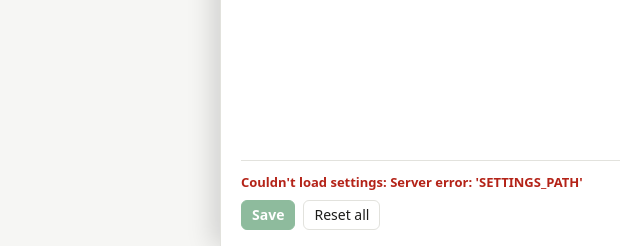
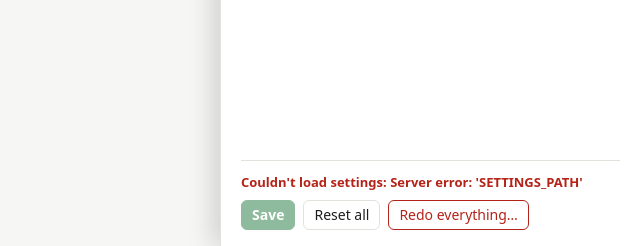
Before and after one commit to MiguelAntonioMaciasMeza/cully, a Flask app: page / in a window 1280 px wide, after a click on "Settings". Shown: the part 554-800 px from the top of the page, without its empty margins (640-1280 px from the left). Run offline with Flask 3, Linux system fonts and the light colour scheme; parts of the project's set-up code (start-up, migrations or seed data) failed here and were passed over.

Commit message:
Added the ability to forcefully run the pipeline, regardless if changes are made to settings

```diff
--- a/modules/models/catalog.py
+++ b/modules/models/catalog.py
@@ -930,6 +930,10 @@ class Catalog:
         self.record_catalog_run("tracking_started", "-")
         return True
 
+    def processed_photos(self, step: str) -> set[str]:
+        """Returns back every photo step has results for, current or not"""
+        return self._processed_hashes(step)
+
     def stale_photos(self, step: str, fingerprint: str) -> set[str]:
         """Returns back photos whose step results were made with other settings than fingerprint"""
         if self.cursor is None or self.catalog_connection is None:
--- a/modules/web/app.py
+++ b/modules/web/app.py
@@ -368,6 +368,12 @@ def register_routes(app: Flask) -> None:
             abort(400, f"steps must be a list from: {', '.join(STEPS)}")
         if ("redo" in steps) != (redo is not None):
             abort(400, "The redo step and \"redo\" go together")
+        #"all" redoes every photo, not just out-of-date ones
+        redo_all = body.get("all", False)
+        if not isinstance(redo_all, bool):
+            abort(400, "all must be true or false")
+        if redo_all and redo is None:
+            abort(400, "\"all\" needs \"redo\"")
 
         #Only scan and import read a folder
         folder = body.get("folder")
@@ -396,7 +402,8 @@ def register_routes(app: Flask) -> None:
         if not pipeline_ready():
             abort(400, "This server can't run the pipeline. Start it with venv-main.")
         try:
-            get_runner().start(Path(folder) if folder else None, steps, embeddings, import_to, redo)
+            get_runner().start(Path(folder) if folder else None, steps, embeddings, import_to, redo,
+                               redo_all=redo_all)
         except RunBusy:
             abort(409, "A run is already going")
         return get_runner().snapshot(), 202
--- a/modules/web/runner.py
+++ b/modules/web/runner.py
@@ -46,7 +46,7 @@ class Runner:
 
     def start(self, folder: Path | None, steps: list[str], embeddings: bool = False,
               import_to: Path | None = None, redo: str | None = None, export_to: Path | None = None,
-              export_mode: str | None = None) -> None:
+              export_mode: str | None = None, redo_all: bool = False) -> None:
         """Starts a run in the background. folder can be None for catalog-only runs (redo, re-rank).
         With export_mode, runs the export (python -m export) instead of main.py. Raises RunBusy if one is already going."""
         if export_mode is not None:
@@ -66,6 +66,8 @@ class Runner:
             args += ["--import-to", str(import_to)]
         if redo is not None:
             args += ["--redo", redo]
+            if redo_all:
+                args.append("--all")
         self._launch(args + self._catalog_args(), folder, steps)
 
     def download_model(self, name: str, folder: Path) -> None:
--- a/modules/web/static/app.css
+++ b/modules/web/static/app.css
@@ -230,6 +230,8 @@ body[data-filter="unranked"] :is(.lane, .burst, .event):not(:has(.card[data-rank
 .settings-actions button[hidden] { display: none; }
 #settings-rerank, #settings-redo { margin-left: auto; border-color: var(--rank); color: var(--rank); font-weight: 600; }
 #settings-rerank:not([hidden]) + #settings-redo { margin-left: 0; }
+/* Forces a full redo, so it looks like a warning */
+#settings-redo-all { border-color: var(--bad); color: var(--bad); }
 .settings-note.good { color: var(--good); font-weight: 600; }
 .settings-note.bad { color: var(--bad); font-weight: 600; }
 .model-status { display: flex; gap: 10px; align-items: center; justify-content: space-between; }
--- a/modules/web/static/app.js
+++ b/modules/web/static/app.js
@@ -1017,6 +1017,7 @@ function updateSettingsButtons() {
   $("settings-reset").disabled = settingsLocked;
   $("settings-rerank").disabled = settingsLocked;
   $("settings-redo").disabled = settingsLocked;
+  $("settings-redo-all").disabled = settingsLocked;
   const lockNote = "A run is going. Settings can change once it's done.";
   if (settingsLocked) settingsNote(lockNote, "");
   else if ($("settings-note").textContent === lockNote) settingsNote("", "");
@@ -1125,6 +1126,21 @@ showSettingsView(savedSettingsView());
 
 $("settings-rerank").addEventListener("click", () => $("stale-rerank").click());
 $("settings-redo").addEventListener("click", () => $("stale-redo").click());
+$("settings-redo-all").addEventListener("click", async () => {
+  //The run reads the saved settings, so unsaved edits would be ignored
+  if (dirty.size) {
+    settingsNote("Save or reset your changes before redoing everything.", "bad");
+    return;
+  }
+  //Redoes every photo, settings changed or not, so warn first
+  const ok = confirm(
+    "Force redo everything?\n\n"
+    + "Every photo's people, faces, eye checks and sharpness scores are deleted and found again "
+    + "from scratch, even if nothing changed. Then everything is re-ranked.\n\n"
+    + "Your keep/reject choices stay. This runs on the whole catalog and can take a long time."
+  );
+  if (ok && (await runWith({ redo: "objects", all: true }))) openRunPanel();
+});
 settingsButton.addEventListener("click", () => (settingsPanel.hidden ? openSettings() : closeSettings()));
 settingsPanel.querySelector(".close").addEventListener("click", () => closeSettings());
 settingsPanel.addEventListener("keydown", (event) => {
--- a/modules/web/templates/index.html
+++ b/modules/web/templates/index.html
@@ -121,6 +121,7 @@
     <button type="button" id="settings-reset">Reset all</button>
     <button type="button" id="settings-rerank" hidden>Re-rank now</button>
     <button type="button" id="settings-redo" hidden>Redo detection…</button>
+    <button type="button" id="settings-redo-all">Redo everything…</button>
   </div>
 </aside>
 
```
Also changed, not shown: modules/main.py (+11 -3 lines), modules/web/tests/check_redo.py (+27 -1 lines).
